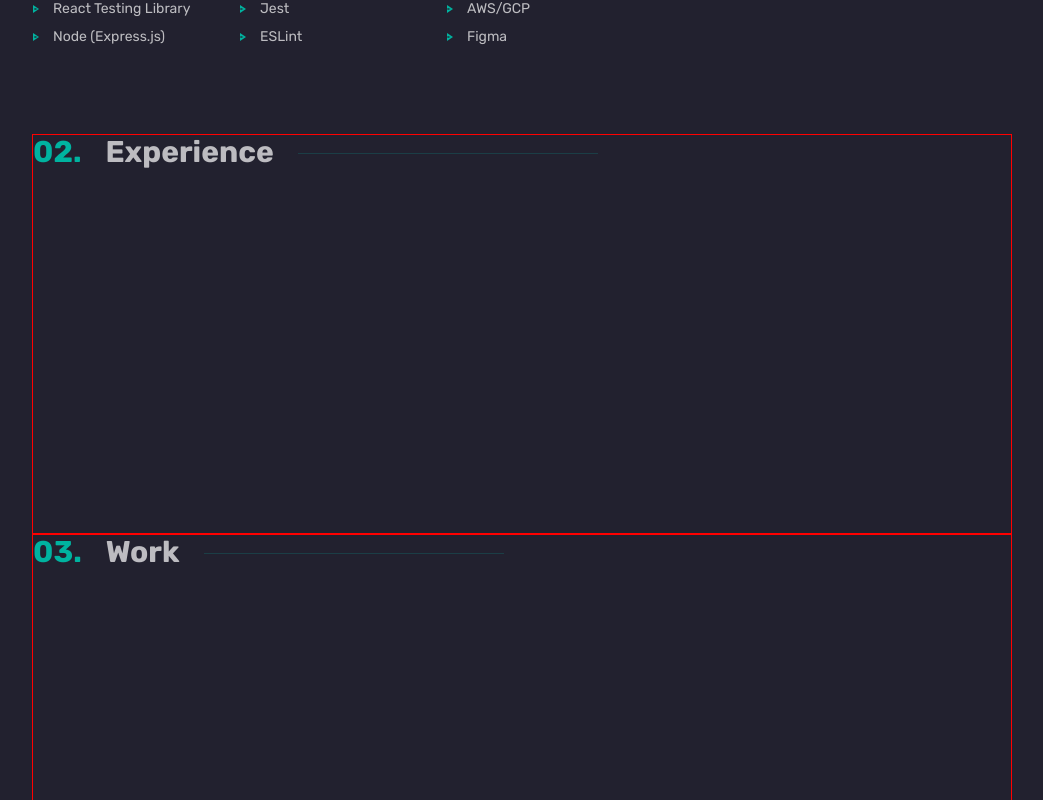
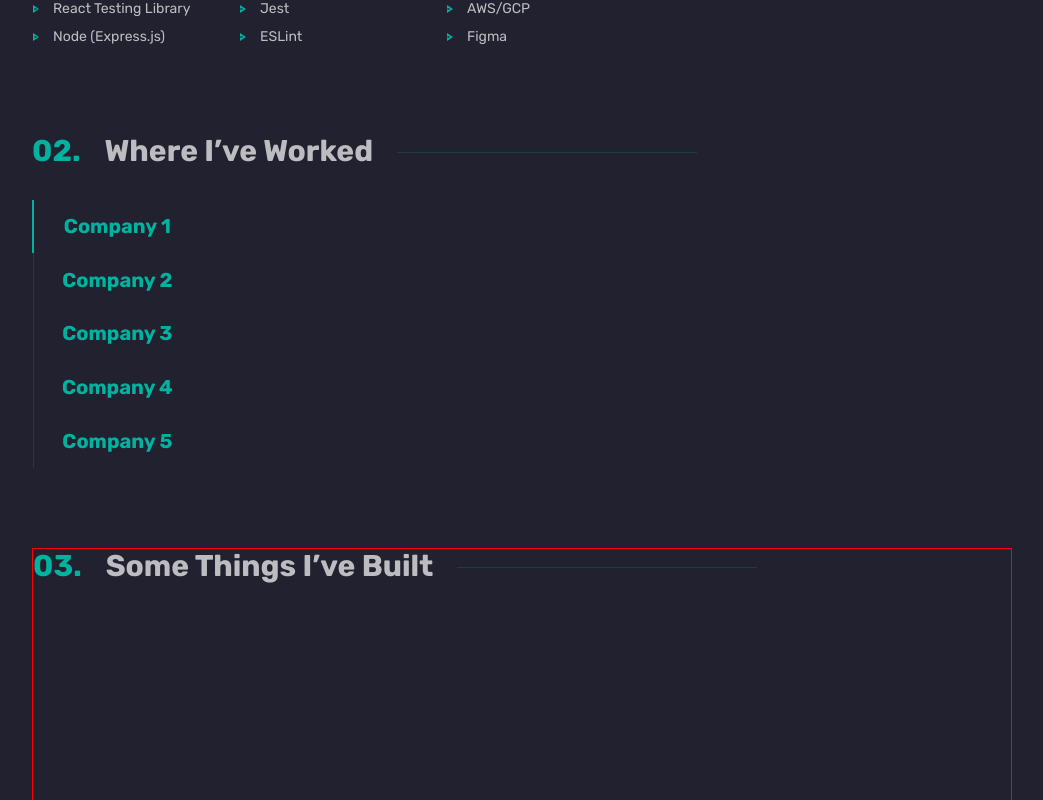
Before and after one commit to fmanimashaun/fmanimashaun.github.io, a React (Vite) app: page / in a window 1280 px wide. Shown: the part 1320-2120 px from the top of the page, without its empty margins (118-1161 px from the left). Built offline with nearby package versions, Linux system fonts and the light colour scheme.

Commit message:
Add experience content

```diff
--- a/src/App.jsx
+++ b/src/App.jsx
@@ -13,6 +13,7 @@ import WelcomeScreen from "./components/WelcomeScreen";
 import Intro from "./components/Intro";
 import AboutContent from "./components/AboutContent";
 import ContactContent from "./components/ContactContent";
+import ExperienceContent from "./components/ExperienceContent";
 
 const App = () => {
   const [isVisible, setIsVisible] = useState(false);
@@ -78,19 +79,22 @@ const App = () => {
             <div className="main__wrapper">
               <Intro />
               <div id="about" className="about">
-                <SectionHeader title="About" />
+                <SectionHeader title="About">About Me</SectionHeader>
                 <AboutContent />
               </div>
               <div id="experience" className="experience">
-                <SectionHeader title="Experience" />
+                <SectionHeader title="Experience">
+                  Where I’ve Worked
+                </SectionHeader>
+                <ExperienceContent />
               </div>
 
               <div id="work" className="work">
-                <SectionHeader title="Work" />
+                <SectionHeader title="Work">Some Things I’ve Built</SectionHeader>
               </div>
 
               <div id="contact" className="contact">
-                <SectionHeader title="Contact" />
+                <SectionHeader title="Contact">What’s Next?</SectionHeader>
                 <ContactContent />
               </div>
             </div>
--- a/src/components/ContactContent.jsx
+++ b/src/components/ContactContent.jsx
@@ -10,7 +10,7 @@ const ContactContent = () => {
         my inbox is always open. I’ll try my best to get back to you promptly!
       </p>
 
-			<ButtonLink link="mailto:fisayo.animashaun@outlook.com"  className="contact__email">Say Hello</ButtonLink>
+			<ButtonLink href="mailto:fisayo.animashaun@outlook.com"  className="contact__email">Say Hello</ButtonLink>
     </div>
   );
 };
--- /dev/null
+++ b/src/components/ExperienceContent.jsx
@@ -0,0 +1,11 @@
+import { ExperienceContentHeader } from "./ExperienceContentHeader";
+
+const ExperienceContent = () => {
+  return (
+    <div className="experience__wrapper">
+      <ExperienceContentHeader />
+    </div>
+  );
+};
+
+export default ExperienceContent;
--- /dev/null
+++ b/src/components/ExperienceContentHeader.jsx
@@ -0,0 +1,26 @@
+import { authorData } from "@/data/authorData";
+import { useState } from "react";
+import useContainerHeight from "@/hooks/useContainerHeight";
+import Marker from "./Marker";
+
+export const ExperienceContentHeader = () => {
+  const [tabIndex, setTabIndex] = useState(1);
+	const [containerRef, height] = useContainerHeight();
+  const experiences = authorData.experience;
+
+  return (
+    <div ref={containerRef} className="experience__tabs">
+			<Marker className="experience__marker" height={height / experiences.length} offset={(tabIndex - 1) * (height / experiences.length)} />
+
+      {experiences.map((data) => (
+        <button
+          key={data.id}
+          className={`experience__tab-item ${tabIndex === data.id ? "active" : ""}`}
+          onClick={() => setTabIndex(data.id)}
+        >
+          {data.company}
+        </button>
+      ))}
+    </div>
+  );
+};
--- /dev/null
+++ b/src/components/Marker.jsx
@@ -0,0 +1,21 @@
+import PropTypes from "prop-types";
+
+const Marker = ({ height, offset, className }) => {
+  const style = {
+    position: "absolute",
+    top: `${offset}px`,
+    left: "0",
+    height: `${height}px`,
+    width: "2px",
+		transition: "top 0.5s ease",
+  };
+  return <div className={className} style={style}></div>;
+};
+
+Marker.propTypes = {
+  height: PropTypes.number.isRequired,
+  offset: PropTypes.number.isRequired,
+	className: PropTypes.string,
+};
+
+export default Marker;
--- a/src/components/SectionHeader.jsx
+++ b/src/components/SectionHeader.jsx
@@ -1,11 +1,12 @@
 import PropTypes from "prop-types";
 
-const SectionHeader = ({ title }) => {
-  return <h2 className={`${title.toLowerCase()}__heading`}>{title}</h2>;
+const SectionHeader = ({ title, children }) => {
+  return <h2 className={`${title.toLowerCase()}__heading`}>{children}</h2>;
 };
 
 SectionHeader.propTypes = {
   title: PropTypes.string.isRequired,
+  children: PropTypes.node.isRequired,
 };
 
 export default SectionHeader;
--- /dev/null
+++ b/src/data/authorData.js
@@ -0,0 +1,45 @@
+export const authorData = {
+  experience: [
+    {
+      id: 1,
+      company: "Company 1",
+      position: "Position 1",
+      startDate: "2021",
+      endDate: "Present",
+      description: "Description 1",
+    },
+    {
+      id: 2,
+      company: "Company 2",
+      position: "Position 2",
+      startDate: "2020",
+      endDate: "2021",
+      description: "Description 2",
+    },
+    {
+      id: 3,
+      company: "Company 3",
+      position: "Position 3",
+      startDate: "2019",
+      endDate: "2020",
+      description: "Description 3",
+    },
+
+    {
+      id: 4,
+      company: "Company 4",
+      position: "Position 4",
+      startDate: "2018",
+      endDate: "2019",
+      description: "Description 4",
+    },
+    {
+      id: 5,
+      company: "Company 5",
+      position: "Position 5",
+      startDate: "2017",
+      endDate: "2018",
+      description: "Description 5",
+    },
+  ],
+};
--- /dev/null
+++ b/src/hooks/useContainerHeight.js
@@ -0,0 +1,16 @@
+import { useRef, useEffect, useState } from "react";
+
+const useContainerHeight = () => {
+  const containerRef = useRef(null);
+  const [height, setHeight] = useState(0);
+
+  useEffect(() => {
+    if (containerRef.current) {
+      setHeight(containerRef.current.offsetHeight);
+    }
+  }, []);
+
+  return [containerRef, height];
+};
+
+export default useContainerHeight;
--- a/src/scss/abstracts/_mixins.scss
+++ b/src/scss/abstracts/_mixins.scss
@@ -33,10 +33,37 @@
   }
 }
 
+
+@mixin btn-tab(
+  $color: $accent-color,
+  $bg-color: transparent,
+  $bg-hover: $secondary-bg-color,
+  $padding-block: 15px,
+  $padding-inline: 30px,
+  $size: 1.25rem
+) {
+  display: inline-block;
+  position: relative;
+  color: $color;
+  border: none;
+  background-color: $bg-color;
+  padding: $padding-block $padding-inline;
+  text-decoration: none;
+  font-size: $size;
+  line-height: 1.185;
+  font-weight: 700;
+  cursor: pointer;
+  transition: all 0.3s ease-in-out;
+
+  &:hover, &:focus {
+    background-color: rgba($bg-hover, $alpha: 0.7);
+  }
+}
+
 @mixin before-heading($content, $color) {
   &::before {
     content: $content;
-    display: inline-block; /* Ensure it stays on the same line */
+    display: inline-block;
     height: auto;
     color: $color;
     margin-right: 0.5rem;
--- a/src/scss/components/_experience.scss
+++ b/src/scss/components/_experience.scss
@@ -3,7 +3,6 @@
 
 .experience {
   min-height: 50vh;
-  border: 1px solid red;
 
   &__heading {
     position: relative;
@@ -18,4 +17,34 @@
     @include before-heading("02.", $accent-color);
     @include after-heading($accent-color);
   }
+
+  &__wrapper {
+    padding-block: 30px 80px;
+    display: flex;
+  }
+
+  &__tabs {
+    position: relative;
+    display: flex;
+    flex-direction: column;
+    width: fit-content;
+
+    &::before {
+      content: "";
+      position: absolute;
+      top: 0;
+      left: 1px;
+      width: 1px;
+      height: 100%;
+      background-color: $secondary-bg-color;
+    }
+  }
+
+  &__tab-item {
+    @include btn-tab;
+  }
+
+  &__marker {
+    background-color: $accent-color;
+  }
 }
```
